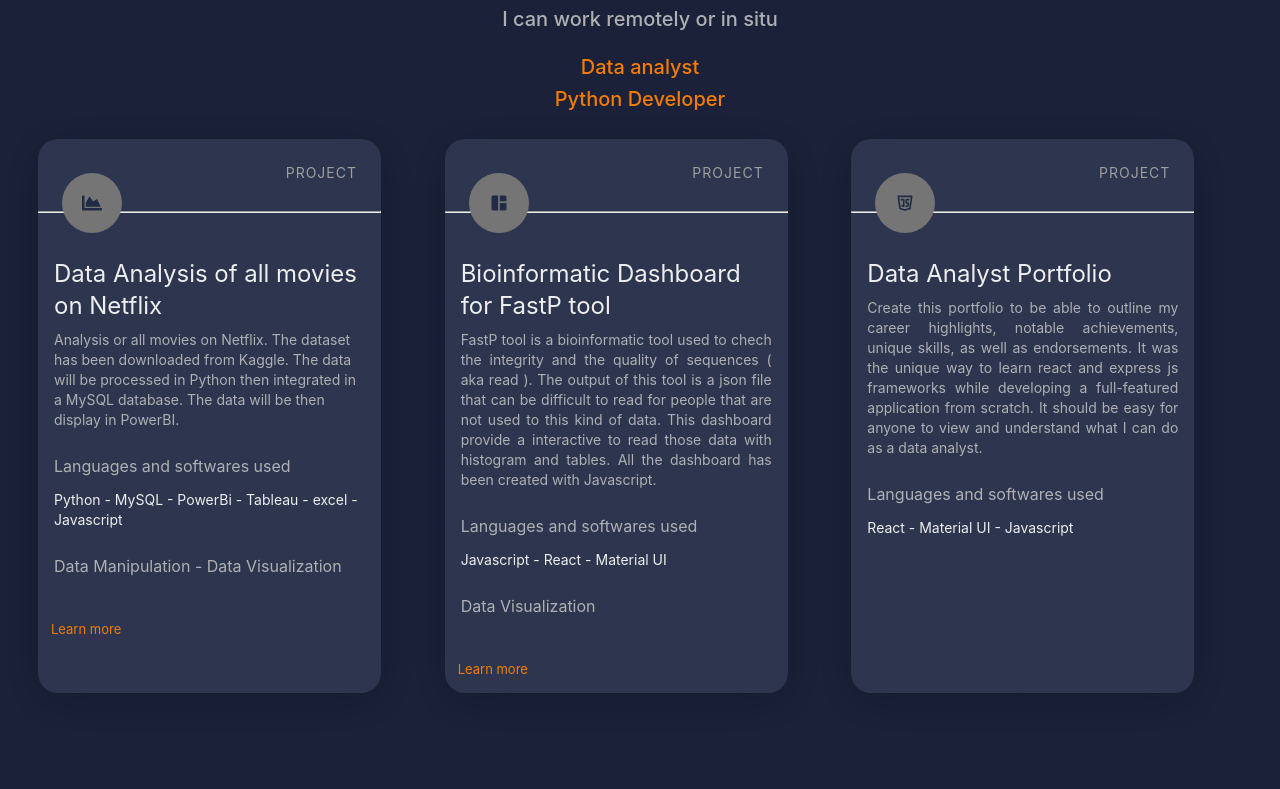
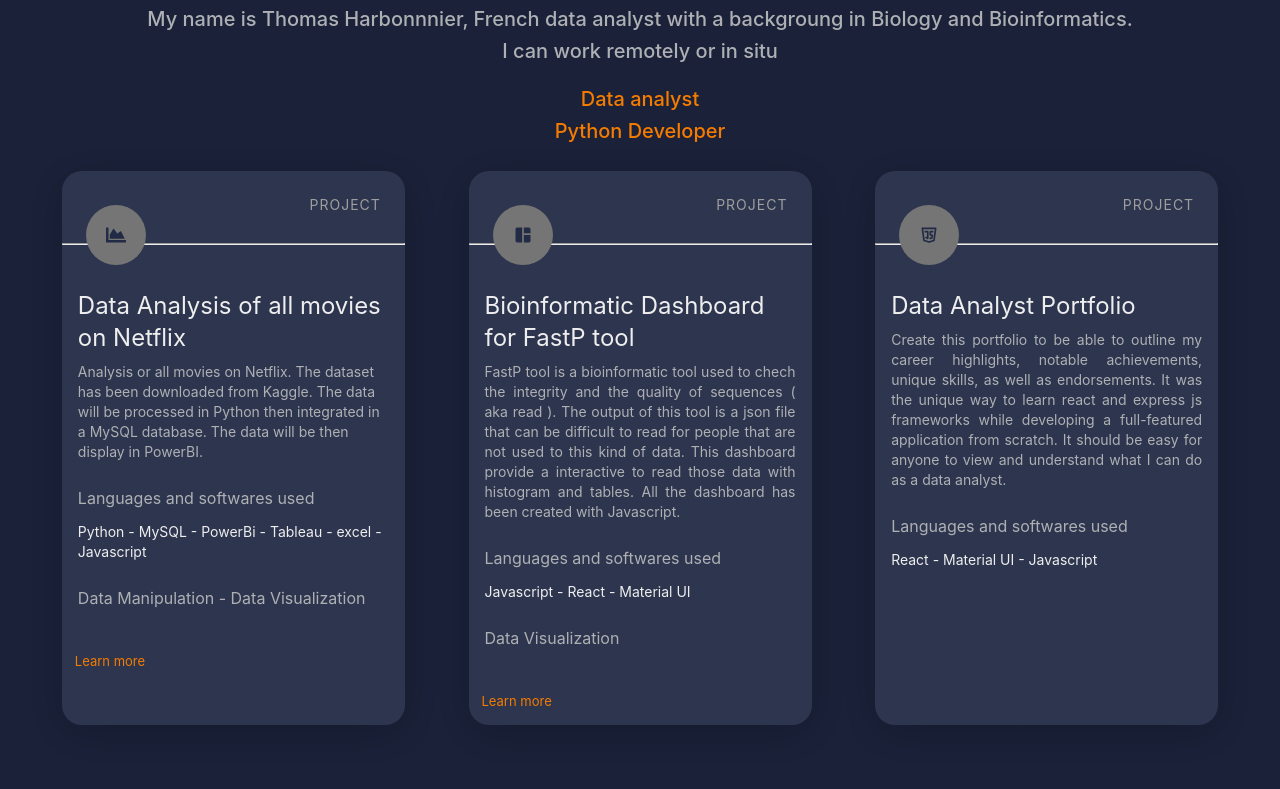
Before and after one commit to ThomasHarb/home, a React (Create React App) app: page / in a window 1280 px wide. Shown: the part 1431-2220 px from the top of the page. Built offline with nearby package versions, Linux system fonts and the light colour scheme.

Commit message:
Make it fit for phone screen for the project content

```diff
--- a/src/views/landingPages/Home/components/Hero/Hero.js
+++ b/src/views/landingPages/Home/components/Hero/Hero.js
@@ -26,6 +26,7 @@
   return (
     <div>
       <Grid container spacing={4}>
+        <Grid item xs={12} md={12}>
           <Box display="flex" flexDirection="row" marginTop={2}>
             <Grid item container alignItems={"center"} xs={12} md={12}>
               <Box data-aos={isMd ? "fade-right" : "fade-up"}>
@@ -140,7 +141,9 @@
                         <Tooltip title="JavaScript">
                           <div className="icon-wrapper">
                             <TbBrandJavascript style={{ fontSize: "4em" }} />
-                          <Typography variant="caption">JavaScript</Typography>
+                            <Typography variant="caption">
+                              JavaScript
+                            </Typography>
                           </div>
                         </Tooltip>
                         <Tooltip title="Bash">
@@ -195,6 +198,7 @@
             </Box>
           </Box>
         </Grid>
+      </Grid>
     </div>
   );
 };
--- a/src/views/landingPages/Home/components/Seeprojects/Seeprojects.js
+++ b/src/views/landingPages/Home/components/Seeprojects/Seeprojects.js
@@ -91,10 +91,22 @@
           <Grid
             container
             spacing={2}
-            justifyContent="center"
             alignItems="stretch"
+            style={{
+              display: "flex",
+              flexDirection: "row",
+              justifyContent: "center",
+              flexWrap: "wrap",
+            }}
           >
-            <Grid item xs={12} sm={6} md={4} style={{ display: "flex" }}>
+            <Grid
+              item
+              xs={12}
+              sm={6}
+              md={4}
+              justifyContent="center"
+              style={{ display: "flex", alignContent: "center" }}
+            >
               <Card
                 sx={{
                   maxWidth: 343,
@@ -188,7 +200,14 @@
                 </CardActions>
               </Card>
             </Grid>
-            <Grid item xs={12} sm={6} md={4} style={{ display: "flex" }}>
+            <Grid
+              item
+              xs={12}
+              sm={6}
+              md={4}
+              style={{ display: "flex" }}
+              justifyContent="center"
+            >
               <Card
                 sx={{
                   maxWidth: 343,
@@ -371,7 +390,14 @@
                 </CardActions>
               </Card> */}
             </Grid>
-            <Grid item xs={12} sm={6} md={4} style={{ display: "flex" }}>
+            <Grid
+              item
+              xs={12}
+              sm={6}
+              md={4}
+              style={{ display: "flex" }}
+              justifyContent="center"
+            >
               <Card
                 sx={{
                   maxWidth: 343,
```
Lines whose indentation alone changed are shown as unchanged.
